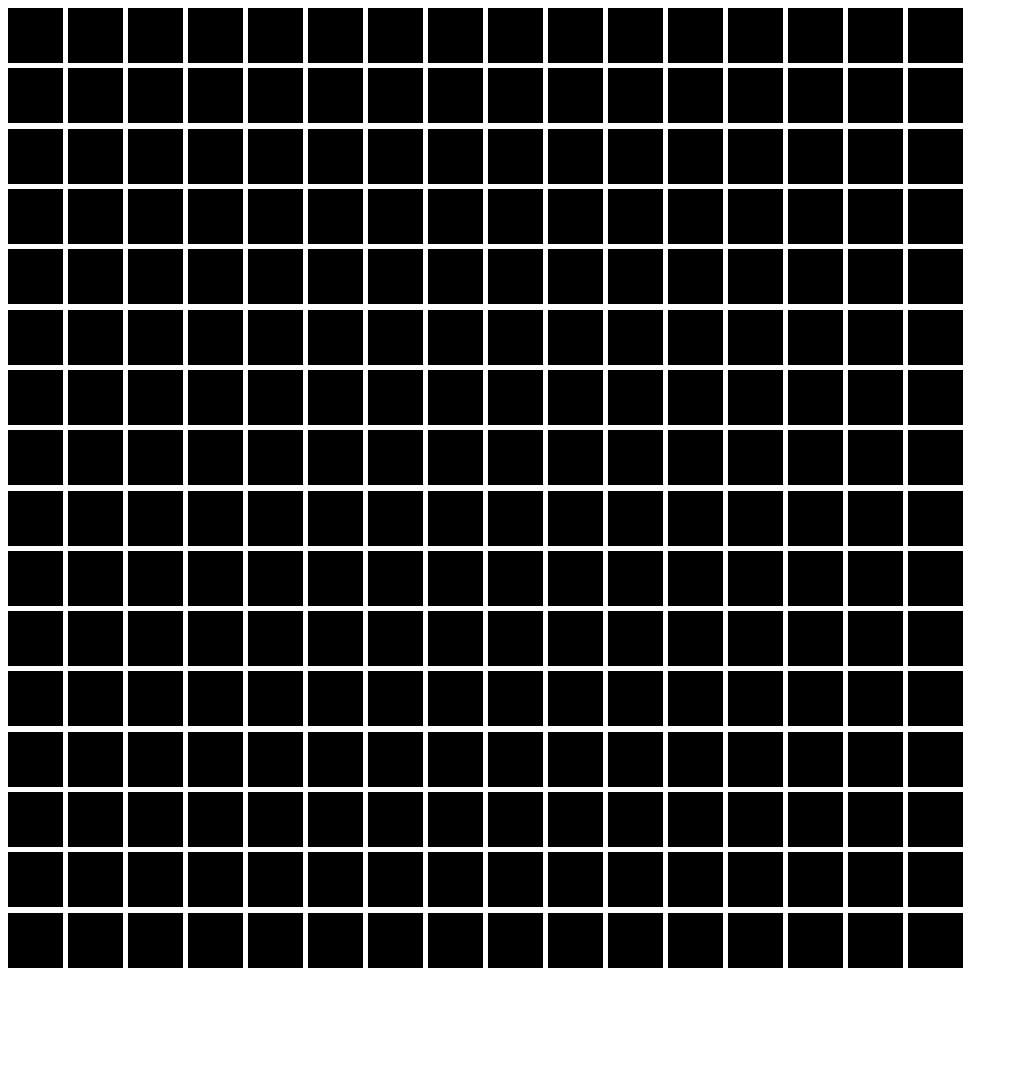
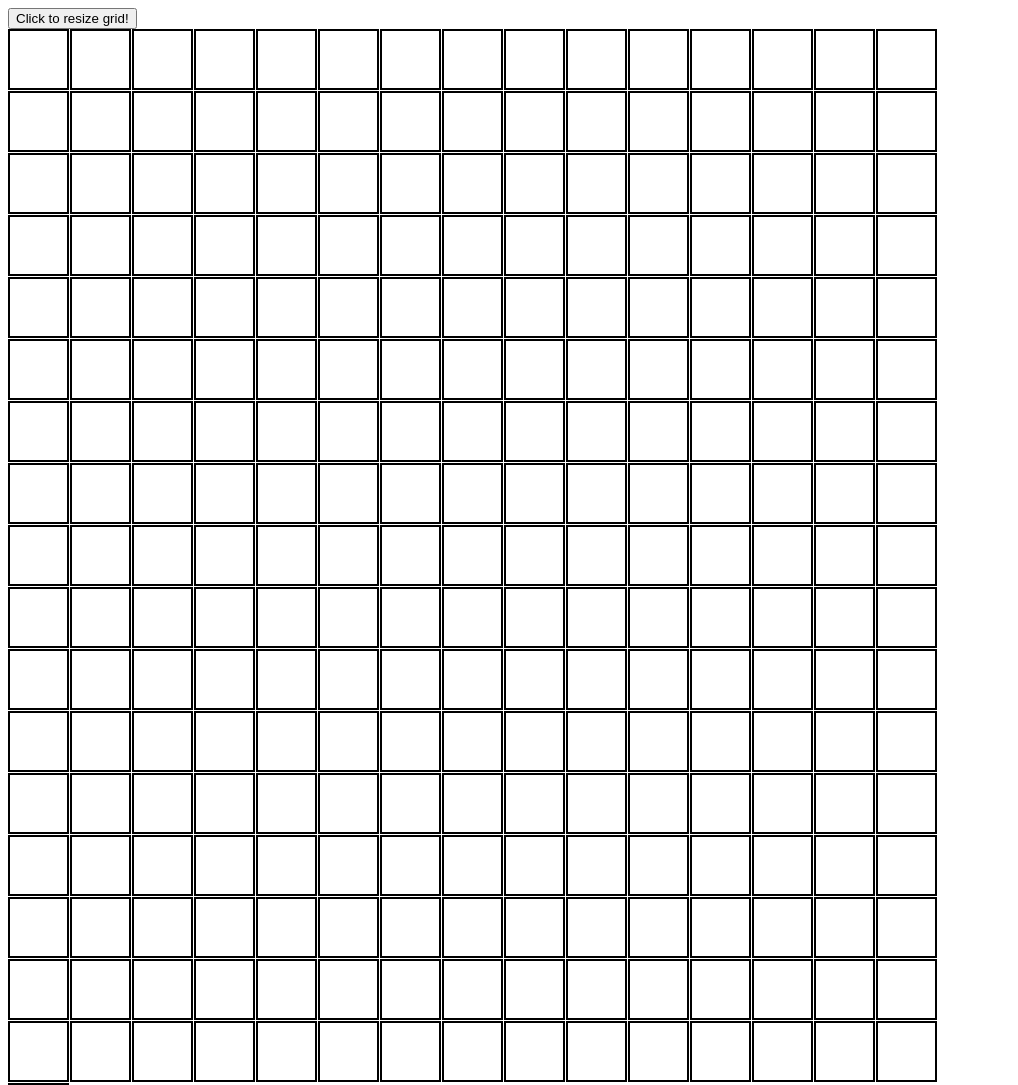
Before and after one commit to jay23bueller/odin-etch-a-sketch, a plain HTML site: page index.html in a window 1280 px wide. Shown: the top 1085 px of the page, without its empty margins (0-1018 px from the left). Before the commit the page ends 976 px from the top, so only its background shows below. Drawn offline with Linux system fonts and the light colour scheme.

Commit message:
added a button to create a new grid based on user input.

```diff
--- a/css/styles.css
+++ b/css/styles.css
@@ -3,5 +3,19 @@
     height: 960px;
     display: flex;
     flex-wrap: wrap;
-    gap: 5px;
+    align-content: flex-start;
+    gap: 1px;
 }
+
+.black {
+    background-color: black;
+    border-color: black;
+    border-width: 2px;
+    border-style: solid;
+}
+
+.white {
+    border-color: black;
+    border-width: 2px;
+    border-style: solid;
+}
--- a/index.html
+++ b/index.html
@@ -6,6 +6,7 @@
 
     </head>
     <body>
+        <button type="button" id="resize-button">Click to resize grid!</button>
         <!--Grid Container-->
         <div id="container" class="container">
 
--- a/script.js
+++ b/script.js
@@ -3,26 +3,48 @@ const containerElement = document.getElementById("container");
 const containerStyles = getComputedStyle(containerElement);
 const CONTAINER_GAP_SIZE = window.parseInt(containerStyles.getPropertyValue("gap"));
 
-console.log(CONTAINER_GAP_SIZE);
 
 const INIT_GRID_SIZE = 16;
 const CONTAINER_SIZE = 960;
+let currentGridSize = INIT_GRID_SIZE;
 
 const MAX_GRID_SIZE = 100;
+const BORDER_WIDTH_SIZE = 2;
 
-// Create the initial grid
-for(let i = 0; i < 16; i++) {
-    for(let j = 0; j < 16; j++) {
-        const size = (CONTAINER_SIZE/INIT_GRID_SIZE) - CONTAINER_GAP_SIZE;
-        const style = `flex: 0 0 ${size}px;
-        background-color: black;
-        height: ${size}px;`;
+//Initial grid
+createGrid();
 
-        const etchSketchBoxElement = document.createElement("div");
-        etchSketchBoxElement.setAttribute("style", style);
+const resizeButtonElement = document.getElementById("resize-button");
 
-        containerElement.appendChild(etchSketchBoxElement);
-    }
+resizeButtonElement.addEventListener("click", () => {
+    let gridSize;
+    do {
+        gridSize = parseInt(prompt("Please enter a valid number between 16 and 100, inclusive."))
+    } while (Number.isNaN(gridSize) || gridSize > 100 || gridSize < 16)
+    containerElement.innerHTML = "";
+    createGrid(gridSize);
+});
 
 
+function createGrid(gridSize = 16) {
+    for(let i = 0; i < gridSize; i++) {
+        for(let j = 0; j < gridSize; j++) {
+            const size = (CONTAINER_SIZE/gridSize)-CONTAINER_GAP_SIZE- BORDER_WIDTH_SIZE;
+            const style = `flex: 0 0 ${size}px;
+            height: ${size}px;`;
+            console.log(style);
+            const etchSketchBoxElement = document.createElement("div");
+            etchSketchBoxElement.setAttribute("style", style);
+            etchSketchBoxElement.classList.add("white");
+            containerElement.appendChild(etchSketchBoxElement);
+
+            etchSketchBoxElement.addEventListener("mouseover", (e) => {
+                if(!e.target.classList.contains("black")) {
+                    e.target.classList.replace("white","black");
+                }
+            });
+        }
+
+
+    }
 }
```
